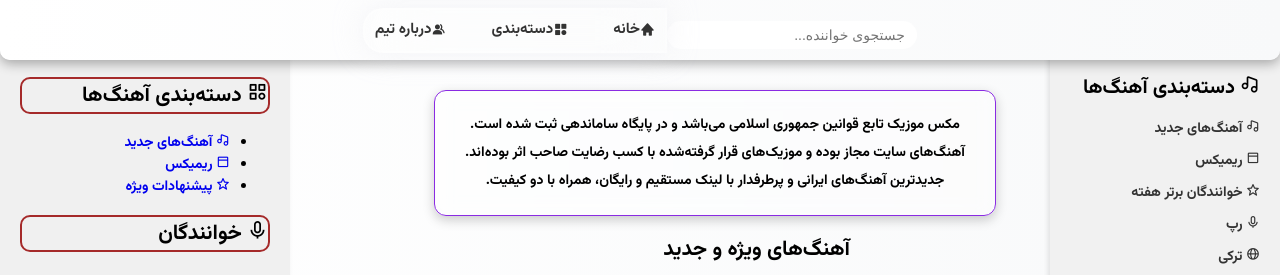
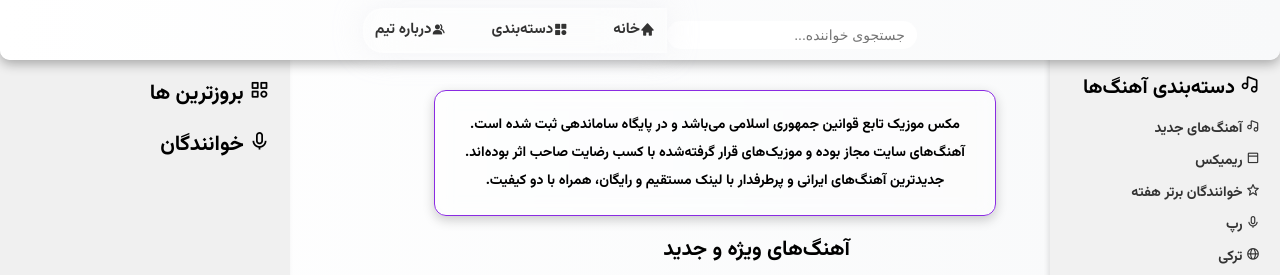
Before and after one commit to Rasoul1368228/TOP-MUSICS, a plain HTML site: page index.html in a window 1280 px wide. Shown: the top 275 px of the page. Drawn offline with nearby package versions, Linux system fonts and the light colour scheme.

Commit message:
Update index.html

```diff
--- a/index.html
+++ b/index.html
@@ -105,19 +105,15 @@
 
         <!-- سایدبار چپ -->
         <aside class="sidebar-left">
- <h2 style="border: 2px solid brown; border-radius: 10px"> <i class='bx bx-category'></i> دسته‌بندی آهنگ‌ها</h2>
-         <ul   id="artistList">
-            <li><a href="#"><i class='bx bx-music'></i> آهنگ‌های جدید</a></li>
-            <li><a href="#"><i class='bx bx-dock-top'></i> ریمیکس</a></li>
-            <li><a href="#"><i class='bx bx-star'></i> پیشنهادات ویژه</a></li>
-          </ul>
+ <h2> <i class='bx bx-category'></i> بروزترین ها</h2>
 
-          <h2 style="border: 2px solid brown; border-radius: 10px"><i class="bx bx-microphone"></i> خوانندگان</h2>
+
+          <h2><i class="bx bx-microphone"></i> خوانندگان</h2>
 
         </aside>
 
         <!-- محتوای اصلی -->
-        <section   id="artistList">
+        <section >
         <!-- کارت موزیک -->
 
  <h2 class="aa">
@@ -254,5 +250,5 @@
     <footer></footer>
 
   </body>
-  <script src="./script.js"></script>
+  <script src="./scriptm.js"></script>
 </html>
```
